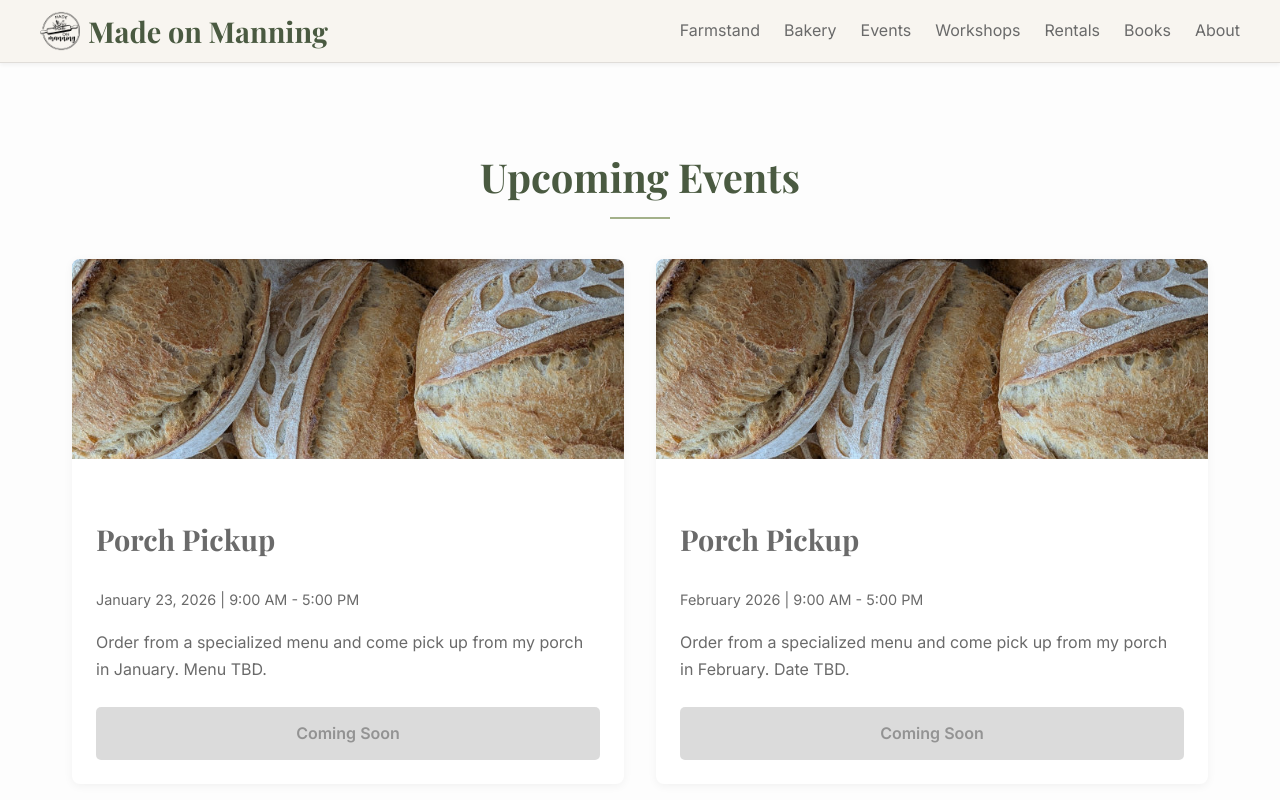
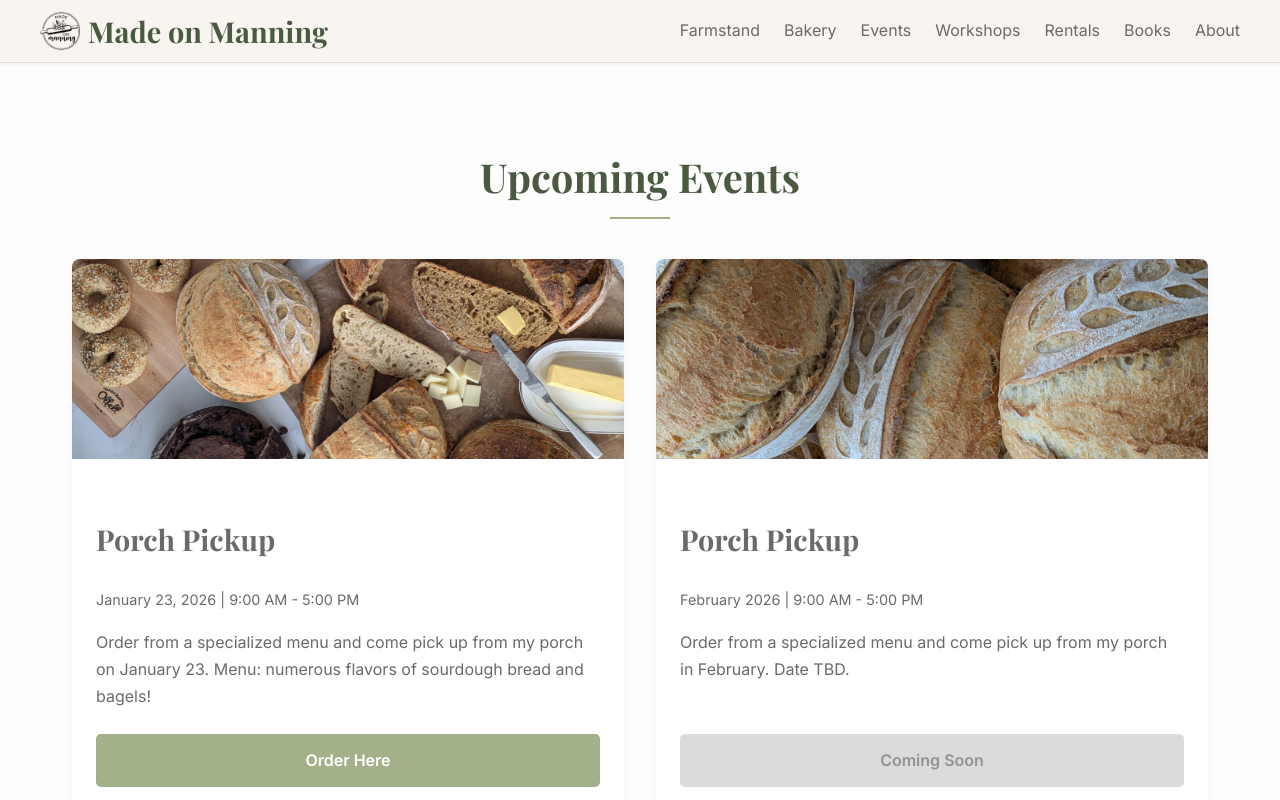
Before and after one commit to madeonmanning/madeonmanning.github.io, a Next.js app: page /events in a window 1280 px wide. Shown: the top 800 px of the page. Built offline with nearby package versions, Linux system fonts and the light colour scheme; a web font is replaced by a local one.

Commit message:
add jan porch pickup details

```diff
--- a/app/events/page.jsx
+++ b/app/events/page.jsx
@@ -41,13 +41,13 @@ function Events() {
     },*/
     {
       id: 1,
-      image: '/bulk-baking-1.jpg',
+      image: '/events-porchpickup-jan.jpg',
       date: 'January 23, 2026',
       time: '9:00 AM - 5:00 PM',
       title: 'Porch Pickup',
-      description: 'Order from a specialized menu and come pick up from my porch in January. Menu TBD.',
-      link: '#',
-      linkText: 'Coming Soon'
+      description: 'Order from a specialized menu and come pick up from my porch on January 23. Menu: numerous flavors of sourdough bread and bagels!',
+      link: 'https://docs.google.com/forms/d/e/1FAIpQLSeJC8TDgAiJBepC2qdfjPrk_Q7y7dqfNLke5zgdAtWTOKxF6g/viewform?usp=header',
+      linkText: 'Order Here'
     },
     {
       id: 2,
```
Also changed, not shown: public/events-porchpickup-jan.jpg (added).
